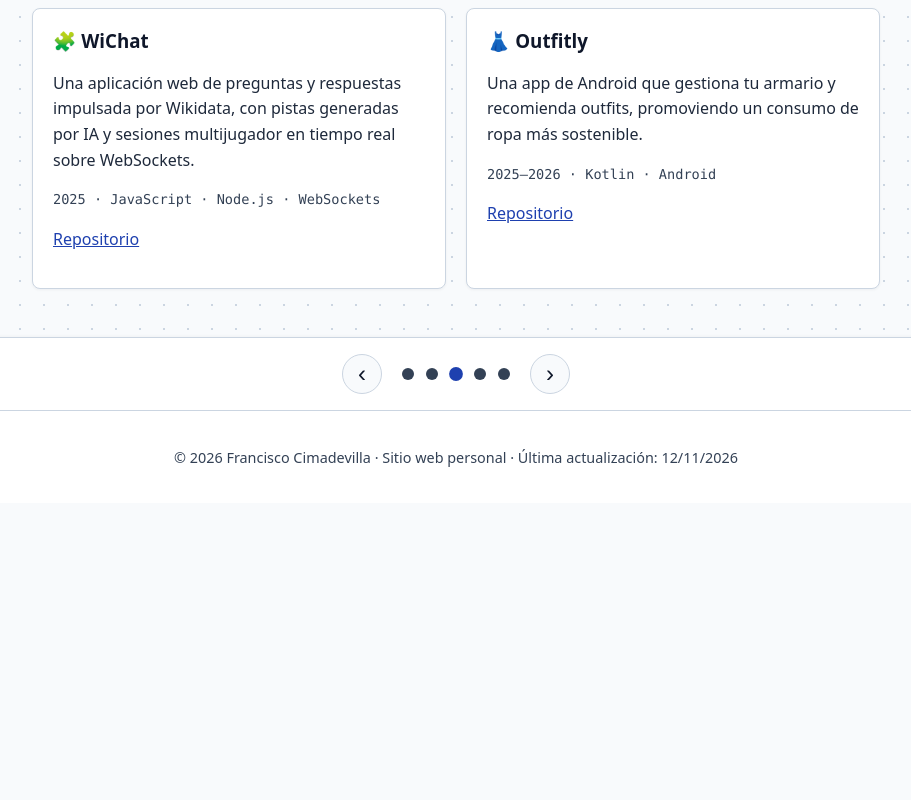
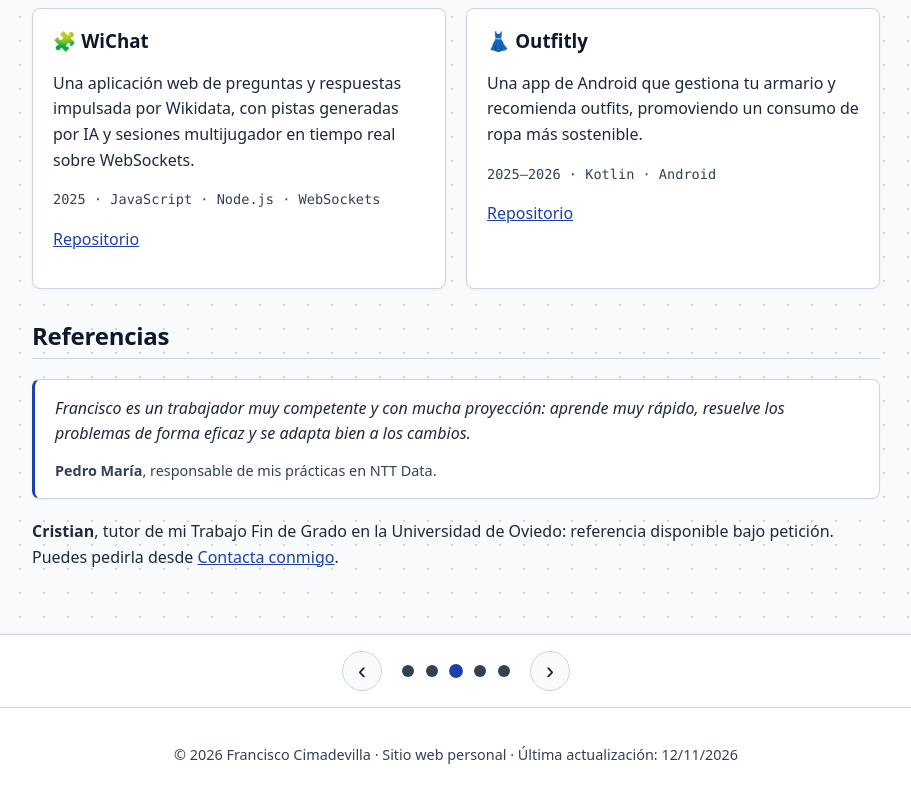
Before and after one commit to franCimadevilla/webPersonal, a plain HTML site: page proyectos.html in a window 1280 px wide. Shown: the part 1507-2307 px from the top of the page, without its empty margins (184-1095 px from the left). Before the commit the page ends 2010 px from the top, so only its background shows below. Drawn offline with Linux system fonts and the light colour scheme.

Commit message:
CO-04 (sección): referencias en Proyectos
- Cita de Pedro María (responsable de prácticas en NTT Data).
- Cristian (tutor del TFG): referencia bajo petición hasta tener su texto.
- Componente .reference en el CSS.
- CO-04 sigue abierta: faltan los permisos (T34 bloqueada).

Co-Authored-By: Claude Opus 5.5 <noreply@anthropic.com>

```diff
--- a/assets/css/style.css
+++ b/assets/css/style.css
@@ -430,6 +430,28 @@ dl {
   }
 }
 
+/* ── Referencias (cita + quién la firma) ───────────────────── */
+.reference {
+  /* Gana al reset `figure { margin: 0 }` (clase frente a elemento). */
+  margin: 0 0 1.25rem;
+  padding: 1rem 1.25rem;
+  background: var(--bg-soft);
+  border: 1px solid var(--border);
+  border-left: 3px solid var(--accent);
+  border-radius: var(--radius);
+  box-shadow: 0 1px 2px rgba(15, 23, 42, 0.04);
+
+  & blockquote {
+    margin: 0;
+    font-style: italic;
+  }
+
+  & figcaption {
+    margin-top: 0.75rem;
+    text-align: left;
+  }
+}
+
 /* ── Imágenes, vídeo, audio ───────────────────────────────── */
 figure {
   margin: 0;
--- a/proyectos.html
+++ b/proyectos.html
@@ -119,6 +119,15 @@
 
       </div>
     </section>
+
+    <section aria-labelledby="titulo-referencias">
+      <h2 id="titulo-referencias">Referencias</h2>
+      <figure class="reference">
+        <blockquote>Francisco es un trabajador muy competente y con mucha proyección: aprende muy rápido, resuelve los problemas de forma eficaz y se adapta bien a los cambios.</blockquote>
+        <figcaption><strong>Pedro María</strong>, responsable de mis prácticas en NTT Data.</figcaption>
+      </figure>
+      <p><strong>Cristian</strong>, tutor de mi Trabajo Fin de Grado en la Universidad de Oviedo: referencia disponible bajo petición. Puedes pedirla desde <a href="index.html#titulo-contacto">Contacta conmigo</a>.</p>
+    </section>
   </main>
 
   <nav class="page-lateral-nav" aria-label="Navegación lateral">
```
Also changed, not shown: 2 other files.
